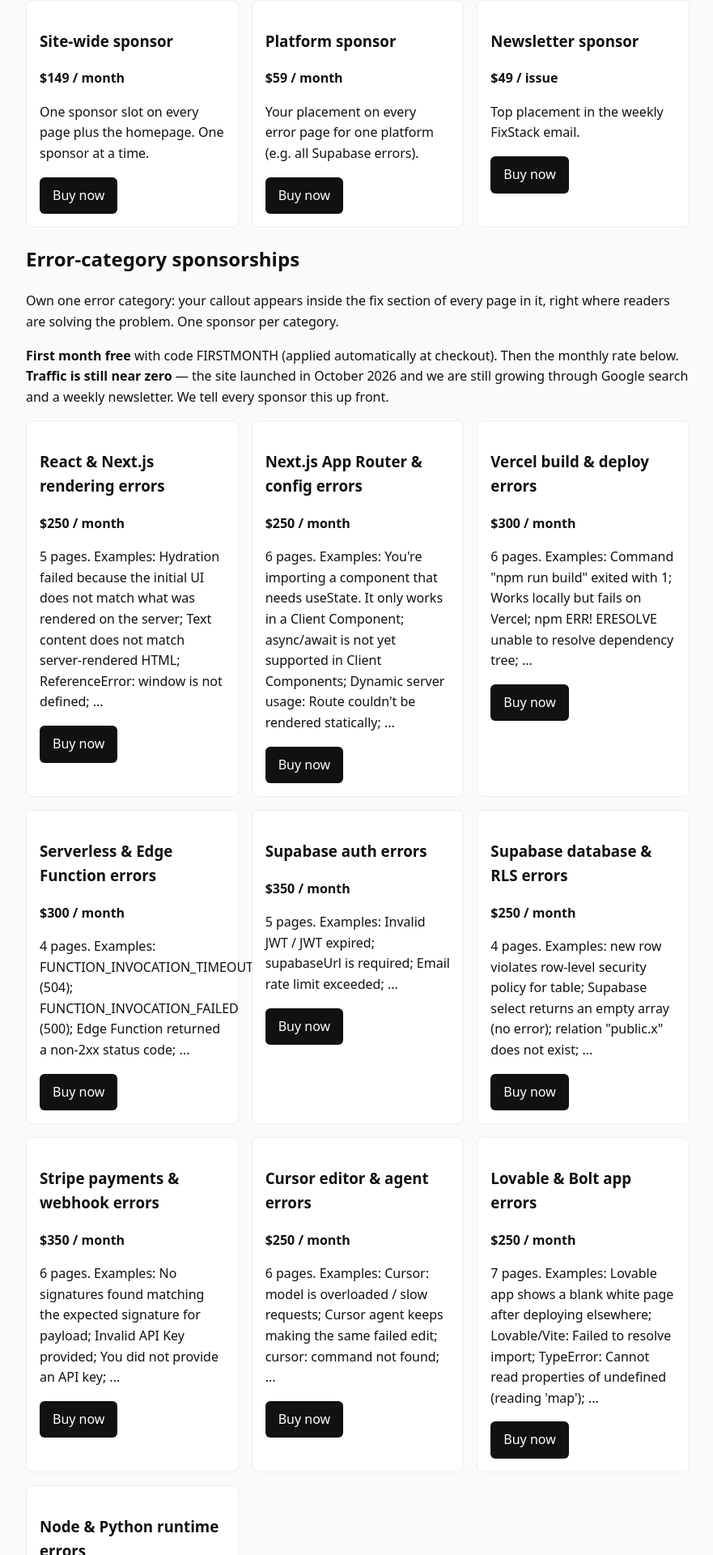
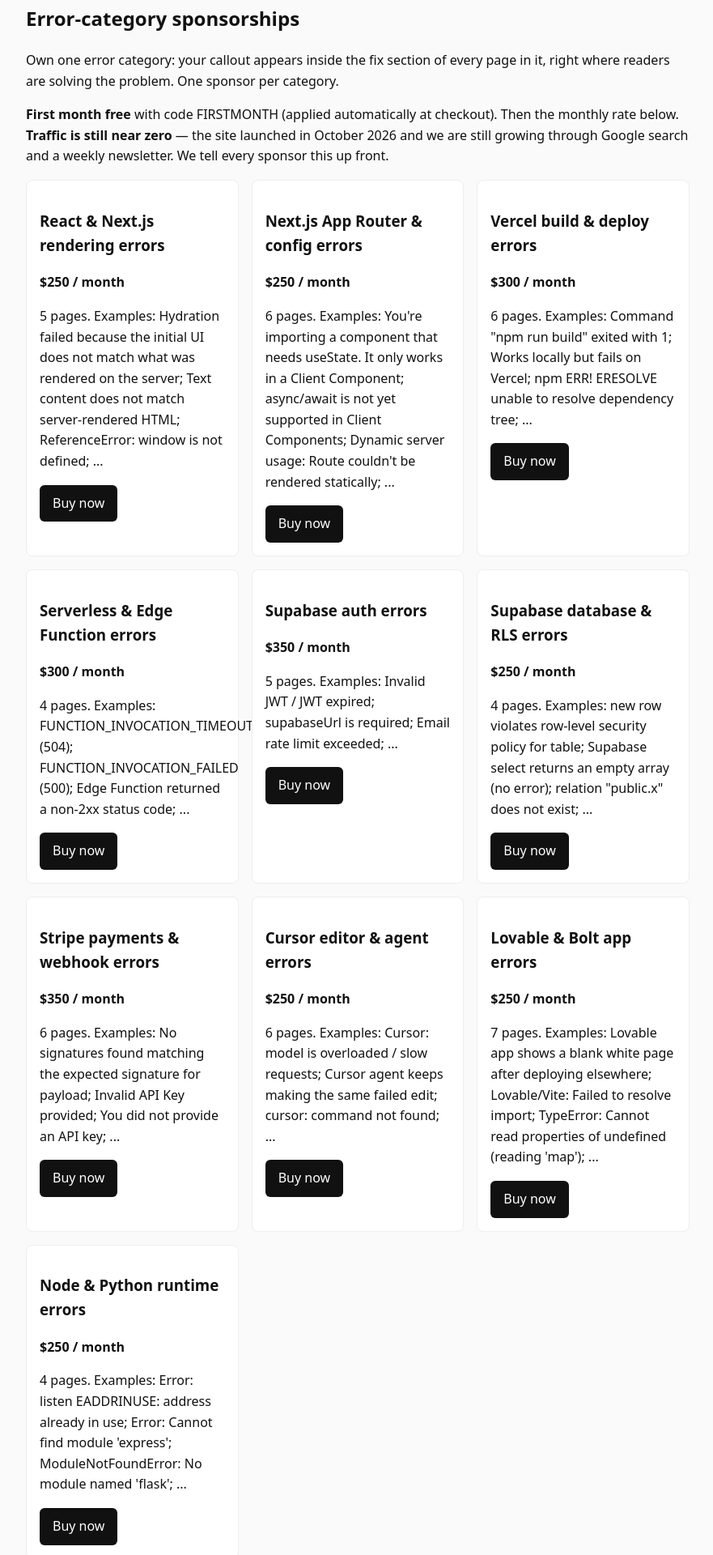
Before and after one commit to mainstreettools-hub/fixstack, a Next.js app: page /sponsor in a window 1280 px wide. Shown: the part 239-2159 px from the top of the page at 81% size, without its empty margins (198-1079 px from the left). Built offline with nearby package versions, Linux system fonts and the light colour scheme.

Commit message:
Hide cheap site-wide sponsor tiers from public /sponsor
Category sponsorships ($250–$350/mo, first month free) are now the only public offer. Stripe links for site-wide, platform, newsletter, and featured remain in lib/payments.js for later use; featured listing stays on /featured.

```diff
--- a/app/sponsor/page.js
+++ b/app/sponsor/page.js
@@ -1,15 +1,10 @@
 import Tier from '../Tier';
-import { PAYMENT_LINKS as L, CATEGORY_SPONSOR, categorySponsorCheckout } from '@/lib/payments';
+import { CATEGORY_SPONSOR, categorySponsorCheckout } from '@/lib/payments';
 import { CATEGORIES } from '@/lib/categories';
 import { errors } from '@/lib/errors';
 export const metadata = { title: 'Sponsor FixStack', description: 'Reach developers and AI app builders at the exact moment they are fixing errors in Lovable, Cursor, Supabase, Vercel, Stripe and Next.js.', alternates: { canonical: '/sponsor/' } };
 export default function Page() {
   return (<><h1>Sponsor FixStack</h1><p>FixStack readers are builders fixing real errors in Lovable, Cursor, Bolt, Replit, Supabase, Vercel, Stripe and Next.js. Sponsorships are clearly labeled and limited to products relevant to the error being fixed.</p>
-    <div className="tiers">
-      <Tier name="Site-wide sponsor" price="$149 / month" desc="One sponsor slot on every page plus the homepage. One sponsor at a time." link={L.sponsorSite} />
-      <Tier name="Platform sponsor" price="$59 / month" desc="Your placement on every error page for one platform (e.g. all Supabase errors)." link={L.sponsorCategory} />
-      <Tier name="Newsletter sponsor" price="$49 / issue" desc="Top placement in the weekly FixStack email." link={L.sponsorNewsletter} />
-    </div>
     <h2 id="categories">Error-category sponsorships</h2>
     <p>Own one error category: your callout appears inside the fix section of every page in it, right where readers are solving the problem. One sponsor per category.</p>
     <p><strong>First month free</strong> with code {CATEGORY_SPONSOR.firstMonthCode} (applied automatically at checkout). Then the monthly rate below. <strong>Traffic is still near zero</strong> — the site launched in October 2026 and we are still growing through Google search and a weekly newsletter. We tell every sponsor this up front.</p>
@@ -29,5 +24,5 @@
         );
       })}
     </div>
-    <p className="fine">Featured tool listing is $39 / month on the <a href="/featured/">Featured</a> page. Questions: use the contact on the About page.</p></>);
+    <p className="fine">Questions: use the contact on the <a href="/about/">About</a> page.</p></>);
 }
```
